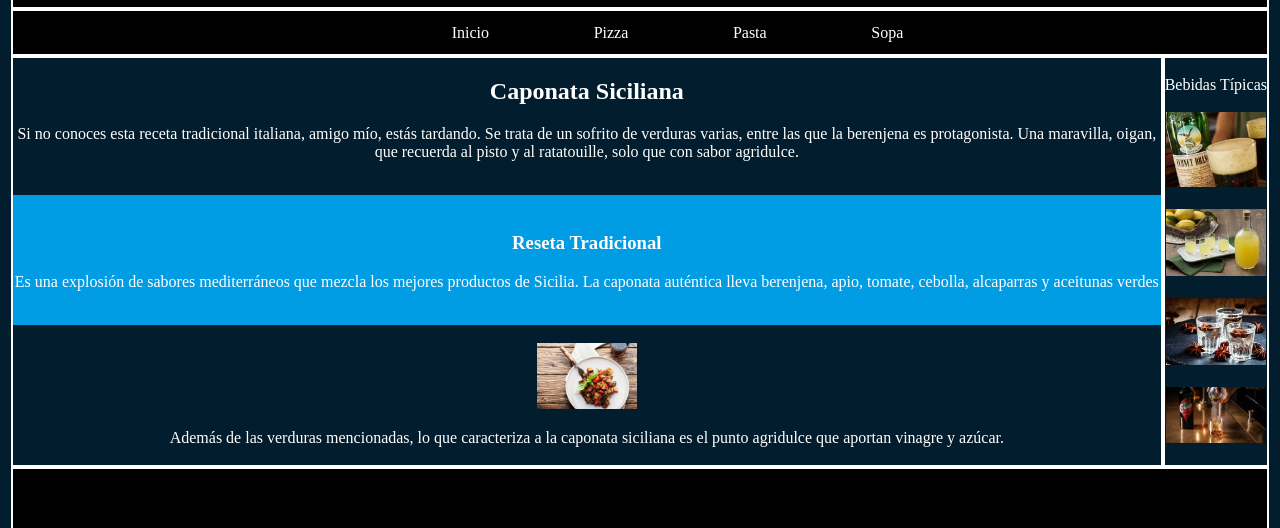
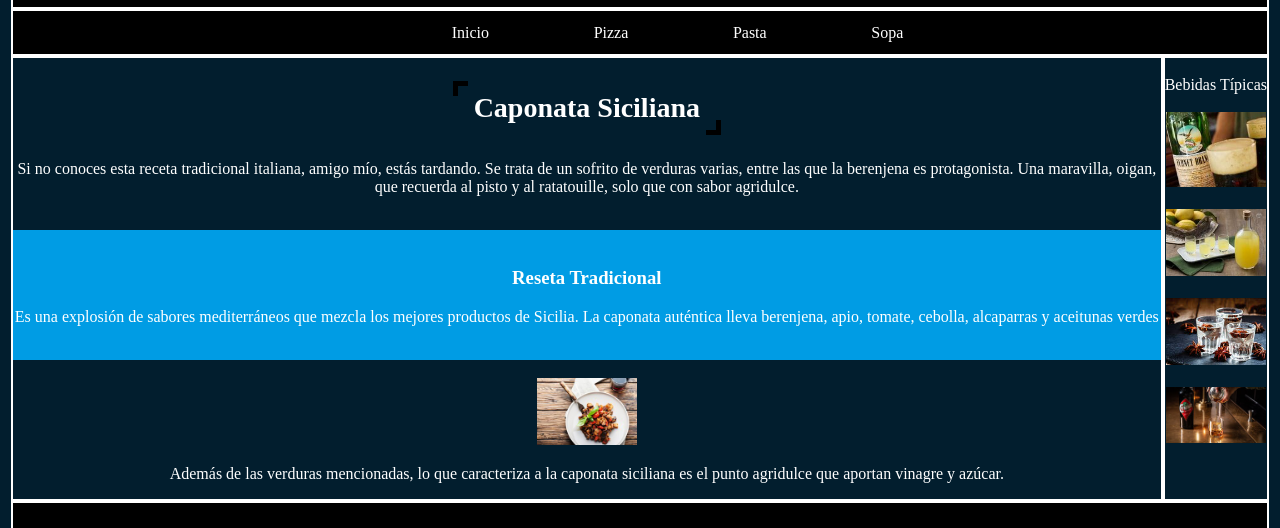
Before and after one commit to nicoliprogramer/comidas-marini, a plain HTML site: page pages/siciliana.html in a window 1280 px wide. Shown: the part 86-614 px from the top of the page. Drawn offline with Linux system fonts and the light colour scheme.

Commit message:
cambios en los titulos de las comidas

```diff
--- a/main.css
+++ b/main.css
@@ -253,3 +253,51 @@ main {
 .block:after {
 	filter: blur(50px);
 }
+
+.nombre-comida {
+  cursor: pointer;
+  position: relative;
+  padding: 10px 20px;
+  background: transparent;
+  font-size: 28px;
+  border-top-right-radius: 10px;
+  border-bottom-left-radius: 10px;
+  transition: all 1s;
+}
+.nombre-comida:after, .nombre-comida:before {
+  content: " ";
+  width: 10px;
+  height: 10px;
+  position: absolute;
+  border: 0px solid #fff;
+  transition: all 1s;
+}
+.nombre-comida:after {
+  top: -1px;
+  left: -1px;
+  border-top: 5px solid black;
+  border-left: 5px solid black;
+}
+.nombre-comida:before {
+  bottom: -1px;
+  right: -1px;
+  border-bottom: 5px solid black;
+  border-right: 5px solid black;
+}
+.nombre-comida:hover {
+  border-top-right-radius: 0px;
+  border-bottom-left-radius: 0px;
+}
+.nombre-comida:hover:before, .nombre-comida:hover:after {
+  width: 100%;
+  height: 100%;
+}
+
+.container-comida {
+    margin: 14px 0 0 0;
+  background: transparent;
+  height: 9vh;
+  display: flex;
+  justify-content: center;
+  align-items: center;
+}
--- a/pages/siciliana.html
+++ b/pages/siciliana.html
@@ -1,5 +1,6 @@
 <!DOCTYPE html>
 <html lang="en">
+
 <head>
     <meta charset="UTF-8">
     <meta http-equiv="X-UA-Compatible" content="IE=edge">
@@ -8,8 +9,11 @@
 
     <title>Siciliana - Italo Comidas</title>
 </head>
+
 <body class="container">
-    <header class="header"><h1>Italo Comidas</h1></header>
+    <header class="header">
+        <h1>Italo Comidas</h1>
+    </header>
 
 
     <nav class="navigation">
@@ -23,19 +27,26 @@
     </nav>
 
     <main class="main-flex ">
-        <section class="section"><h2>Caponata Siciliana</h2>
-            <p>Si no conoces esta receta tradicional italiana, amigo mío, estás tardando. Se trata de un sofrito de verduras varias, entre las que la berenjena es protagonista. Una maravilla, oigan, que recuerda al pisto y al ratatouille, solo que con sabor agridulce.</p>
+        <section class="section">
+            <div class="container-comida">
+                <h2 class="nombre-comida">Caponata Siciliana</h2>
+            </div>
+            <p>Si no conoces esta receta tradicional italiana, amigo mío, estás tardando. Se trata de un sofrito de
+                verduras varias, entre las que la berenjena es protagonista. Una maravilla, oigan, que recuerda al pisto
+                y al ratatouille, solo que con sabor agridulce.</p>
             <br>
             <div class="div-resaltador">
                 <br>
                 <h3>Reseta Tradicional</h3>
 
-                <p>Es una explosión de sabores mediterráneos que mezcla los mejores productos de Sicilia. La caponata auténtica lleva berenjena, apio, tomate, cebolla, alcaparras y aceitunas verdes</p>
+                <p>Es una explosión de sabores mediterráneos que mezcla los mejores productos de Sicilia. La caponata
+                    auténtica lleva berenjena, apio, tomate, cebolla, alcaparras y aceitunas verdes</p>
                 <br>
             </div>
             <br>
             <img src="../img/sicilia.jpg" alt="Sicilia">
-            <p>Además de las verduras mencionadas, lo que caracteriza a la caponata siciliana es el punto agridulce que aportan vinagre y azúcar.</p>
+            <p>Además de las verduras mencionadas, lo que caracteriza a la caponata siciliana es el punto agridulce que
+                aportan vinagre y azúcar.</p>
 
 
         </section>
@@ -72,4 +83,5 @@
 
 
 </body>
+
 </html>
```
Also changed, not shown: index.html (+3 -1 lines), pages/pasta.html (+3 -1 lines), pages/pizza.html (+22 -7 lines), pages/sopa.html (+22 -6 lines). Lines whose indentation alone changed are shown as unchanged.
